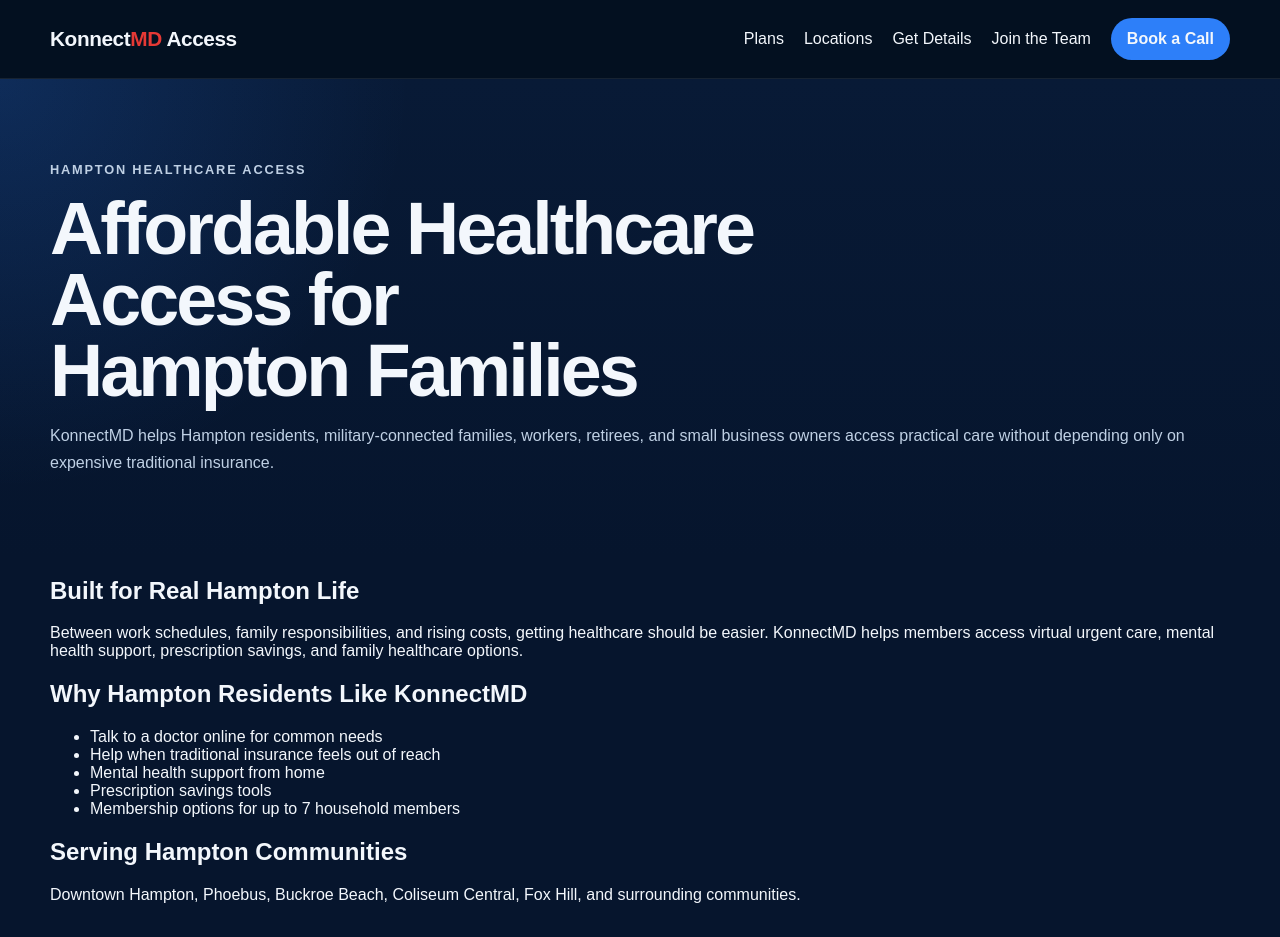
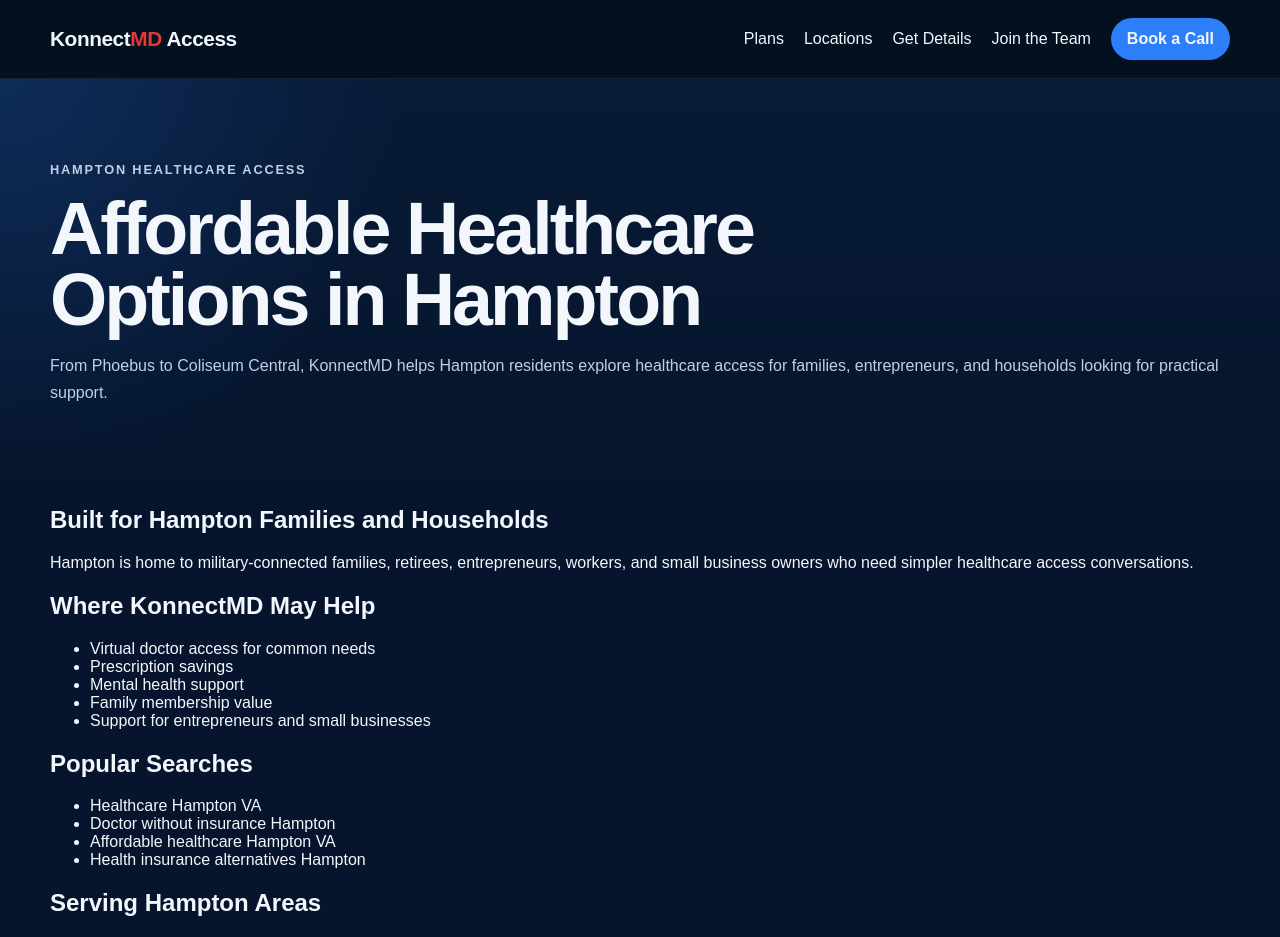
Before and after one commit to 12sphat-star/konnectmd-access, a React (Vite) app: page /locations/hampton-va in a window 1280 px wide. Shown: the top 937 px of the page. Built offline with nearby package versions, Linux system fonts and the light colour scheme.

Commit message:
Upgrade Portsmouth and Hampton city pages

```diff
--- a/src/pages/HamptonPage.jsx
+++ b/src/pages/HamptonPage.jsx
@@ -1,49 +1,71 @@
 import React from "react";
 import CTA from "../components/CTA";
+import SEO from "../components/SEO";
 
 export default function HamptonPage() {
   return (
+    <>
+      <SEO
+        title="Healthcare Options in Hampton VA | KonnectMD"
+        description="Looking for healthcare options in Hampton? KonnectMD helps families, entrepreneurs, military-connected households, and business owners explore affordable healthcare access."
+        path="/locations/hampton-va"
+      />
+
       <main className="page city-page">
         <section className="hero">
           <div className="container">
             <p className="eyebrow">Hampton Healthcare Access</p>
-          <h1>Affordable Healthcare Access for Hampton Families</h1>
+
+            <h1>Affordable Healthcare Options in Hampton</h1>
+
             <p className="lead">
-            KonnectMD helps Hampton residents, military-connected families,
-            workers, retirees, and small business owners access practical care
-            without depending only on expensive traditional insurance.
+              From Phoebus to Coliseum Central, KonnectMD helps Hampton
+              residents explore healthcare access for families, entrepreneurs,
+              and households looking for practical support.
             </p>
           </div>
         </section>
 
         <section className="content-section">
           <div className="container">
-          <h2>Built for Real Hampton Life</h2>
+            <h2>Built for Hampton Families and Households</h2>
+
             <p>
-            Between work schedules, family responsibilities, and rising costs,
-            getting healthcare should be easier. KonnectMD helps members access
-            virtual urgent care, mental health support, prescription savings,
-            and family healthcare options.
+              Hampton is home to military-connected families, retirees,
+              entrepreneurs, workers, and small business owners who need simpler
+              healthcare access conversations.
             </p>
 
-          <h2>Why Hampton Residents Like KonnectMD</h2>
+            <h2>Where KonnectMD May Help</h2>
+
             <ul>
-            <li>Talk to a doctor online for common needs</li>
-            <li>Help when traditional insurance feels out of reach</li>
-            <li>Mental health support from home</li>
-            <li>Prescription savings tools</li>
-            <li>Membership options for up to 7 household members</li>
+              <li>Virtual doctor access for common needs</li>
+              <li>Prescription savings</li>
+              <li>Mental health support</li>
+              <li>Family membership value</li>
+              <li>Support for entrepreneurs and small businesses</li>
             </ul>
 
-          <h2>Serving Hampton Communities</h2>
+            <h2>Popular Searches</h2>
+
+            <ul>
+              <li>Healthcare Hampton VA</li>
+              <li>Doctor without insurance Hampton</li>
+              <li>Affordable healthcare Hampton VA</li>
+              <li>Health insurance alternatives Hampton</li>
+            </ul>
+
+            <h2>Serving Hampton Areas</h2>
+
             <p>
-            Downtown Hampton, Phoebus, Buckroe Beach, Coliseum Central, Fox Hill,
-            and surrounding communities.
+              Downtown Hampton, Phoebus, Buckroe Beach, Coliseum Central, Fox
+              Hill, Wythe, and surrounding communities.
             </p>
           </div>
         </section>
 
         <CTA />
       </main>
+    </>
   );
 }
--- a/src/pages/PortsmouthPage.jsx
+++ b/src/pages/PortsmouthPage.jsx
@@ -1,64 +1,71 @@
 import React from "react";
 import CTA from "../components/CTA";
+import SEO from "../components/SEO";
 
 export default function PortsmouthPage() {
   return (
+    <>
+      <SEO
+        title="Healthcare Options in Portsmouth VA | KonnectMD"
+        description="Looking for healthcare options in Portsmouth? KonnectMD helps families, entrepreneurs, and small business owners explore affordable healthcare access."
+        path="/locations/portsmouth-va"
+      />
+
       <main className="page city-page">
         <section className="hero">
           <div className="container">
             <p className="eyebrow">Portsmouth Healthcare Access</p>
-          <h1>Healthcare Access Portsmouth Families Can Actually Use</h1>
+
+            <h1>Healthcare Options for Portsmouth Families</h1>
+
             <p className="lead">
-            KonnectMD helps Portsmouth residents, workers, families, and small
-            business owners get access to care, savings, and support without
-            being blocked by high costs or complicated systems.
+              From Churchland to Olde Towne, KonnectMD helps Portsmouth
+              residents explore healthcare access when traditional insurance
+              feels too expensive or confusing.
             </p>
           </div>
         </section>
 
         <section className="content-section">
           <div className="container">
-          <h2>Built for Working People and Families</h2>
+            <h2>Built for Real Portsmouth Needs</h2>
+
             <p>
-            Many Portsmouth residents need healthcare options that are simple,
-            affordable, and easy to understand. KonnectMD helps members access
-            virtual urgent care, mental health support, prescription savings,
-            and family healthcare benefits.
+              Portsmouth has working families, entrepreneurs, retirees,
+              self-employed residents, and small business owners who need
+              practical ways to access care and savings.
             </p>
 
-          <h2>What Portsmouth Members May Appreciate</h2>
+            <h2>Where KonnectMD May Help</h2>
+
             <ul>
-            <li>Access to virtual urgent care</li>
-            <li>Help when traditional insurance is too expensive</li>
-            <li>Prescription savings for common medications</li>
-            <li>Mental health support from home</li>
-            <li>Family membership options for up to 7 household members</li>
+              <li>Doctor access from home</li>
+              <li>Prescription savings</li>
+              <li>Mental health support</li>
+              <li>Family healthcare value</li>
+              <li>Healthcare access for people without traditional insurance</li>
             </ul>
 
-          <h2>Serving Portsmouth Communities</h2>
+            <h2>Popular Searches</h2>
+
+            <ul>
+              <li>Healthcare Portsmouth VA</li>
+              <li>Doctor without insurance Portsmouth</li>
+              <li>Affordable healthcare Portsmouth VA</li>
+              <li>Prescription savings Portsmouth</li>
+            </ul>
+
+            <h2>Serving Portsmouth Areas</h2>
+
             <p>
               Churchland, Olde Towne, Cradock, Midtown, Port Norfolk, Cavalier
               Manor, and surrounding communities.
-          </p>
-
-          <h2>Common Questions in Portsmouth</h2>
-          <p>
-            <strong>Can I use KonnectMD if I am between jobs?</strong>
-            <br />
-            Yes. KonnectMD may be useful for people between jobs, uninsured, or
-            looking for additional healthcare access.
-          </p>
-
-          <p>
-            <strong>Does this help with prescriptions?</strong>
-            <br />
-            Yes. Prescription savings are part of the value for many KonnectMD
-            members.
             </p>
           </div>
         </section>
 
         <CTA />
       </main>
+    </>
   );
 }
```
Lines whose indentation alone changed are shown as unchanged.
